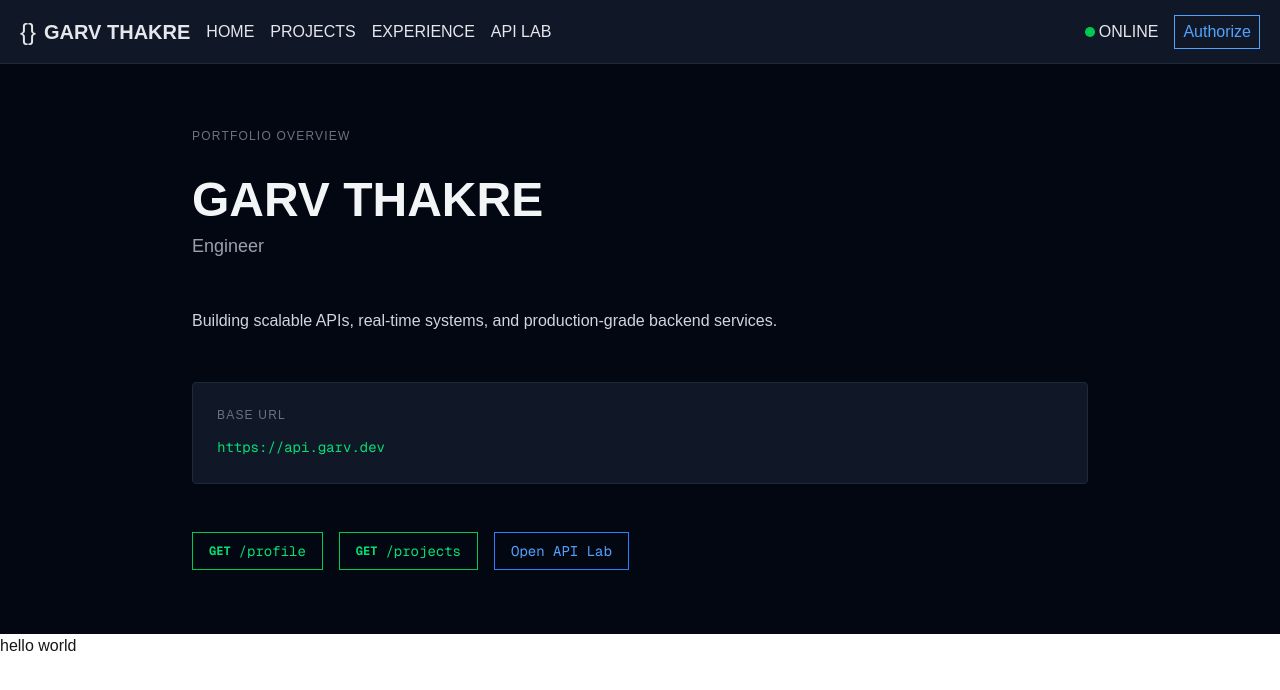
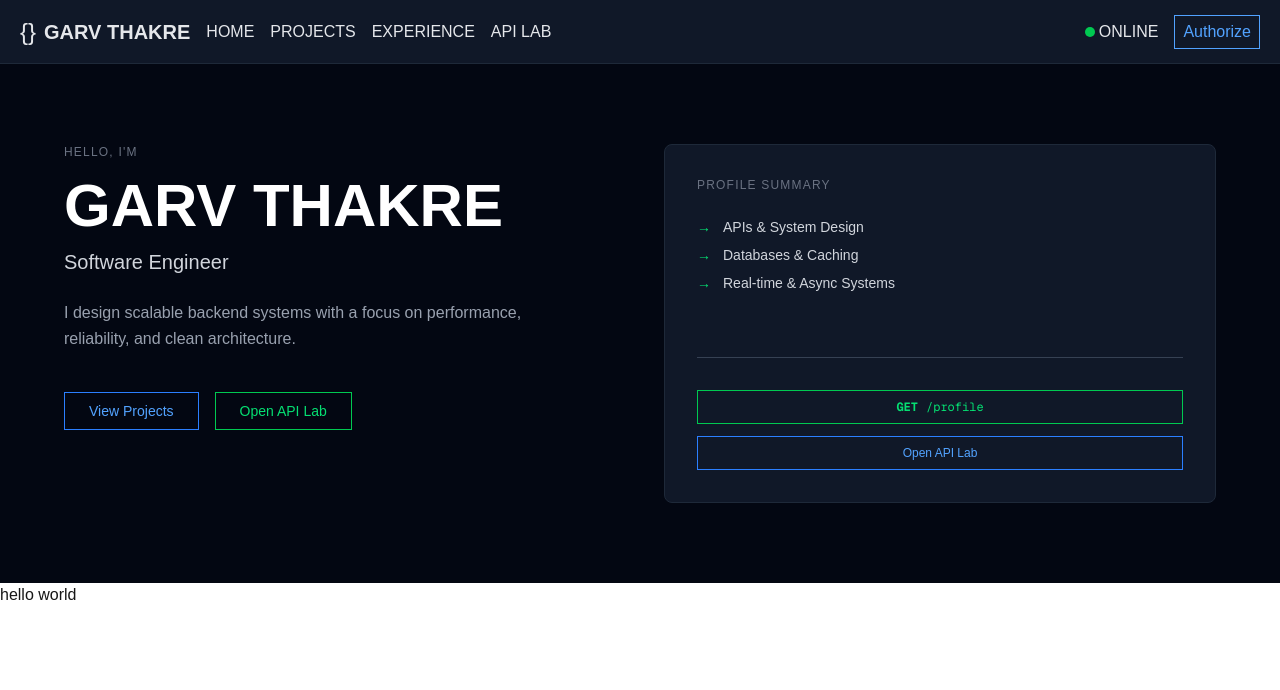
Before and after one commit to garvthakre/G-Forge, a Next.js app in the folder ui/: page / in a window 1280 px wide. Shown: the top 690 px of the page. Built offline with nearby package versions, Linux system fonts and the light colour scheme.

Commit message:
feat:hero section v2

```diff
--- a/ui/app/components/hero.tsx
+++ b/ui/app/components/hero.tsx
@@ -4,48 +4,76 @@ interface Props {}
 
 const Hero: NextPage<Props> = ({}) => {
   return (
-    <section className="w-full bg-gray-950 py-16 px-5">
-      <div className="max-w-4xl mx-auto">
-
-        <div className="text-xs uppercase tracking-widest text-gray-500 mb-8">
-          PORTFOLIO OVERVIEW
+    <section className="w-full bg-gray-950 py-20 px-5">
+      <div className="max-w-6xl mx-auto">
+        <div className="grid grid-cols-1 lg:grid-cols-2 gap-12 items-start">
+          {/* Left Column — Personal Introduction */}
+          <div>
+            <div className="text-xs uppercase tracking-widest text-gray-500 mb-4">
+              Hello, I'm
             </div>
 
+            <h1 className="text-6xl font-bold text-white mb-3">GARV THAKRE</h1>
 
-        <div className="mb-12">
-          <h1 className="text-5xl font-bold text-gray-100 mb-2">GARV THAKRE</h1>
-          <p className="text-lg text-gray-400">Engineer</p>
+            <p className="text-xl text-gray-300 mb-6">Software Engineer</p>
+
+            <p className="text-gray-400 mb-10 leading-relaxed max-w-lg">
+              I design scalable backend systems with a focus on performance,
+              reliability, and clean architecture.
+            </p>
+
+            {/* Primary Action Buttons */}
+            <div className="flex gap-4">
+              <button className="px-6 py-2 border border-blue-500 text-blue-400 hover:bg-blue-500 hover:text-gray-900 transition font-medium text-sm">
+                View Projects
+              </button>
+              <button className="px-6 py-2 border border-green-500 text-green-400 hover:bg-green-500 hover:text-gray-900 transition font-medium text-sm">
+                Open API Lab
+              </button>
+            </div>
           </div>
 
-        {/* Description */}
-        <p className="text-gray-300 mb-12 max-w-2xl leading-relaxed">
-          Building scalable APIs, real-time systems, and production-grade
-          backend services.
-        </p>
-
-        {/* Base URL Block */}
-        <div className="bg-gray-900 border border-gray-800 rounded p-6 mb-12">
-          <div className="text-xs uppercase tracking-widest text-gray-500 mb-3">
-            Base URL
-          </div>
-          <code className="text-green-400 font-mono text-sm">
-            https://api.garv.dev
-          </code>
+          {/* Right Column — Swagger-Inspired Info Panel */}
+          <div className="bg-gray-900 border border-gray-800 rounded-lg p-8">
+            <div className="text-xs uppercase tracking-widest text-gray-500 mb-6">
+              Profile Summary
             </div>
 
-        {/* Action Buttons */}
-        <div className="flex flex-wrap gap-4">
-          <button className="flex items-center space-x-2 px-4 py-2 border border-green-500 text-green-400 hover:bg-green-500 hover:text-gray-900 transition font-mono text-sm">
-            <span className="text-xs font-bold">GET</span>
+            {/* Technical Focus Points */}
+            <div className="mb-8">
+              <div className="text-sm text-gray-300 space-y-2">
+                <div className="flex items-start">
+                  <span className="text-green-400 mr-3">→</span>
+                  <span>APIs & System Design</span>
+                </div>
+                <div className="flex items-start">
+                  <span className="text-green-400 mr-3">→</span>
+                  <span>Databases & Caching</span>
+                </div>
+                <div className="flex items-start">
+                  <span className="text-green-400 mr-3">→</span>
+                  <span>Real-time & Async Systems</span>
+                </div>
+              </div>
+            </div>
+
+            {/* Base URL */}
+            <div className="mb-8 pb-8 border-b border-gray-700">
+
+
+            </div>
+
+            {/* Endpoint Buttons */}
+            <div className="flex flex-col gap-3">
+              <button className="flex items-center space-x-2 px-4 py-2 border border-green-500 text-green-400 hover:bg-green-500 hover:text-gray-900 transition font-mono text-xs justify-center">
+                <span className="font-bold">GET</span>
                 <span>/profile</span>
               </button>
-          <button className="flex items-center space-x-2 px-4 py-2 border border-green-500 text-green-400 hover:bg-green-500 hover:text-gray-900 transition font-mono text-sm">
-            <span className="text-xs font-bold">GET</span>
-            <span>/projects</span>
-          </button>
-          <button className="px-4 py-2 border border-blue-500 text-blue-400 hover:bg-blue-500 hover:text-gray-900 transition font-mono text-sm">
+              <button className="px-4 py-2 border border-blue-500 text-blue-400 hover:bg-blue-500 hover:text-gray-900 transition font-medium text-xs">
                 Open API Lab
               </button>
+            </div>
+          </div>
         </div>
       </div>
     </section>
```
Lines whose indentation alone changed are shown as unchanged.
